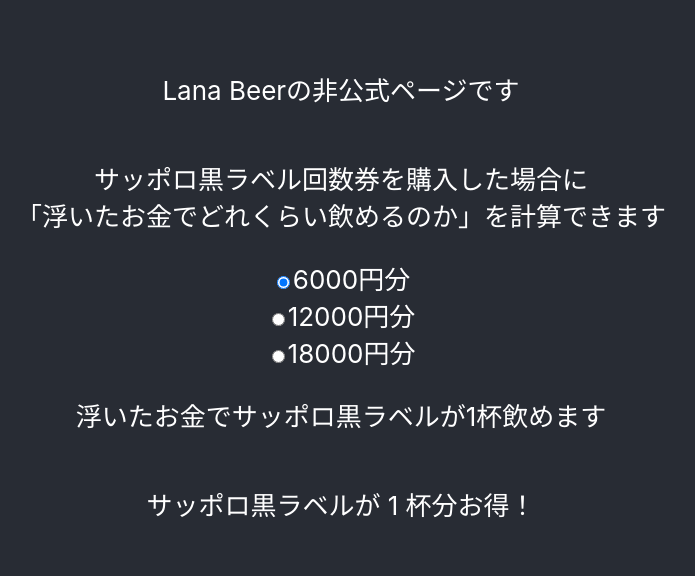
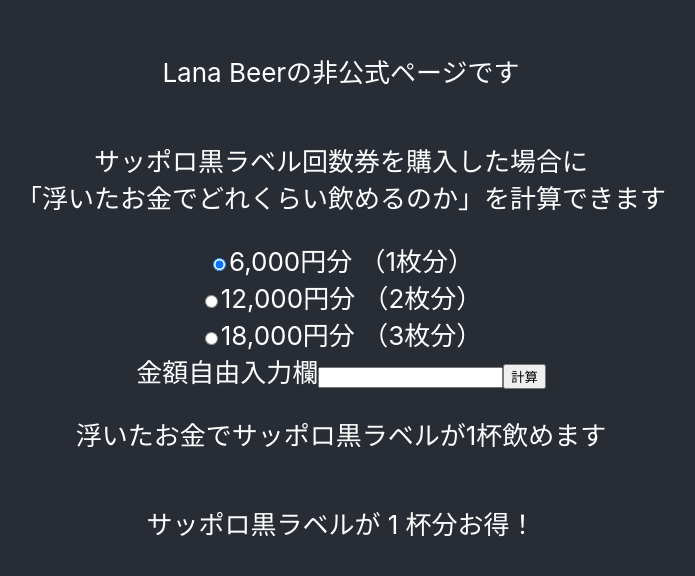
Before and after one commit to VTRyo/unofficial-lanabeer-punchcard, a React (Create React App) app: page / in a window 1280 px wide. Shown: the part 104-680 px from the top of the page, without its empty margins (299-994 px from the left). Built offline with nearby package versions, Linux system fonts and the light colour scheme.

Commit message:
add Form

```diff
--- a/src/App.tsx
+++ b/src/App.tsx
@@ -1,5 +1,6 @@
 import React from 'react';
 import { useState } from 'react';
+import { useForm } from 'react-hook-form';
 import './App.css';
 
 function App() {
@@ -14,6 +15,20 @@
 	avalilableBeerCount = 0;
 	avalilableGuestBeerCount = 0;
 
+	const {
+		register,
+		handleSubmit,
+		formState: { errors },
+	} = useForm();
+	const onSubmit = (data) => {
+		setShowText(true);
+	};
+	const [inputAmount, setInputAmount] = useState('');
+	const [showText, setShowText] = useState(false);
+	const handleChange = (event: any) => {
+		setInputAmount(event.target.value);
+	};
+
 	const [selectedOption, setSelectedOption] = useState('option1');
 	const handleOptionChange = (event: React.ChangeEvent<HTMLInputElement>) => {
 		setSelectedOption(event.target.value);
@@ -23,20 +38,16 @@
 		//回数件の枚数
 		let couponCount = amount / oneCouponPrice;
 		//浮いた金額
-		let profitPrice = (Price * couponCount) - (oneCouponPrice * couponCount);
+		let profitPrice = Price * couponCount - oneCouponPrice * couponCount;
 
 		//少数点以下切り捨て
 		//浮いた金額でそれぞれ何が何杯飲めるのか
-    if ( beerPrice === sapporoBlackLabelPrice) {
-      return (avalilableBeerCount = Math.floor(
-        profitPrice / beerPrice
-      ));
+		if (beerPrice === sapporoBlackLabelPrice) {
+			return (avalilableBeerCount = Math.floor(profitPrice / beerPrice));
 		} else if (beerPrice === guestBeerPrice) {
-      return (avalilableGuestBeerCount = Math.floor(
-        profitPrice / beerPrice
-      ));
+			return (avalilableGuestBeerCount = Math.floor(profitPrice / beerPrice));
 		}
-  }
+	};
 
 	const selectRadio = () => {
 		if (selectedOption === 'option1') {
@@ -71,7 +82,7 @@
 					checked={selectedOption === 'option1'}
 					onChange={handleOptionChange}
 				/>
-				<label htmlFor="select_option1">6000円分</label>
+				<label htmlFor="select_option1">6,000円分 （1枚分）</label>
 			</div>
 			<div>
 				<input
@@ -82,7 +93,7 @@
 					checked={selectedOption === 'option2'}
 					onChange={handleOptionChange}
 				/>
-				<label htmlFor="select_option2">12000円分</label>
+				<label htmlFor="select_option2">12,000円分 （2枚分）</label>
 			</div>
 			<div>
 				<input
@@ -93,9 +104,21 @@
 					checked={selectedOption === 'option3'}
 					onChange={handleOptionChange}
 				/>
-				<label htmlFor="select_option3">18000円分</label>
+				<label htmlFor="select_option3">18,000円分 （3枚分）</label>
 			</div>
-			{/* それ以上は入力形式 */}
+			<div>
+				<form onSubmit={handleSubmit(onSubmit)}>
+					<label>金額自由入力欄</label>
+					<input
+						type="number"
+						{...register}
+						value={inputAmount}
+						onChange={handleChange}
+					></input>
+					<input type="submit" value="計算" />
+					{showText && <p> {inputAmount}</p>}
+				</form>
+			</div>
 			<p> {selectRadio()} </p>
 			<p>サッポロ黒ラベルが {avalilableBeerCount} 杯分お得！</p>
 		</div>
```
Lines whose indentation alone changed are shown as unchanged.
